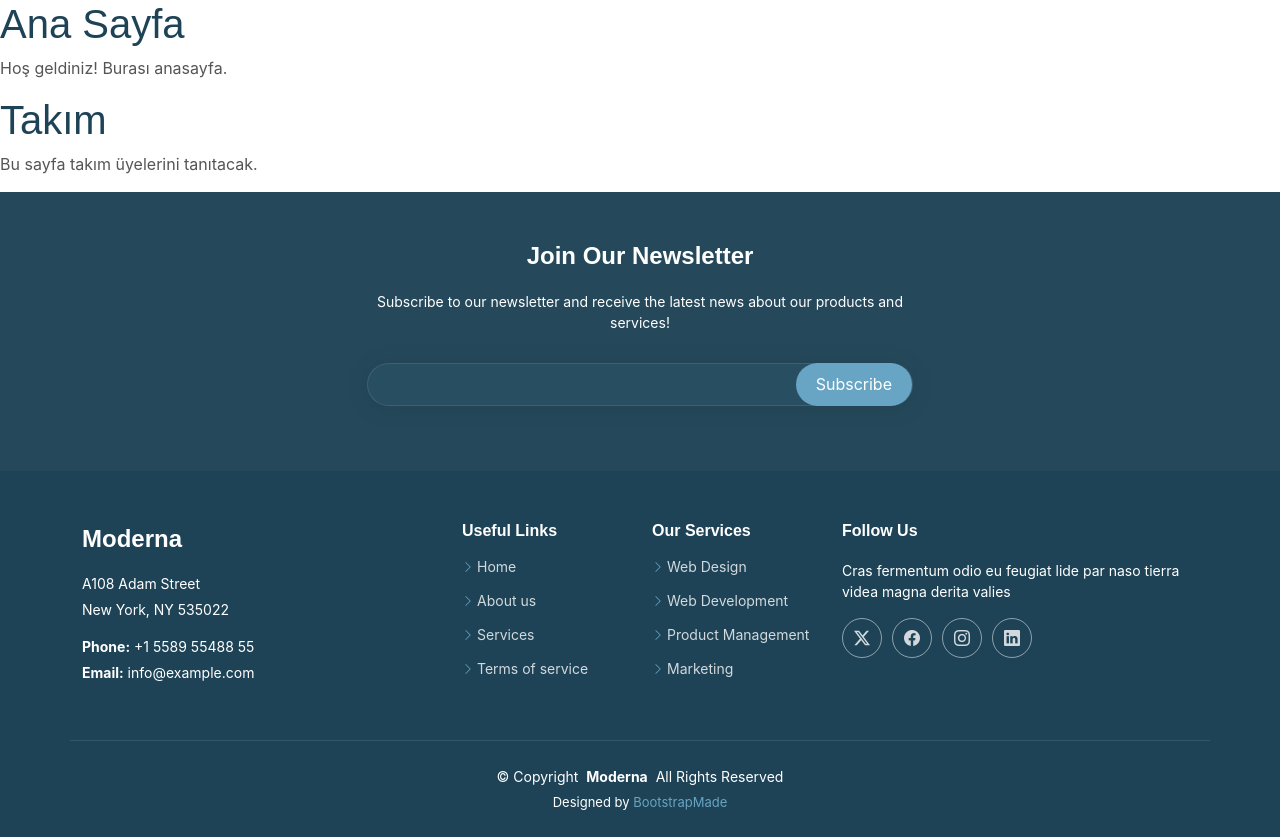
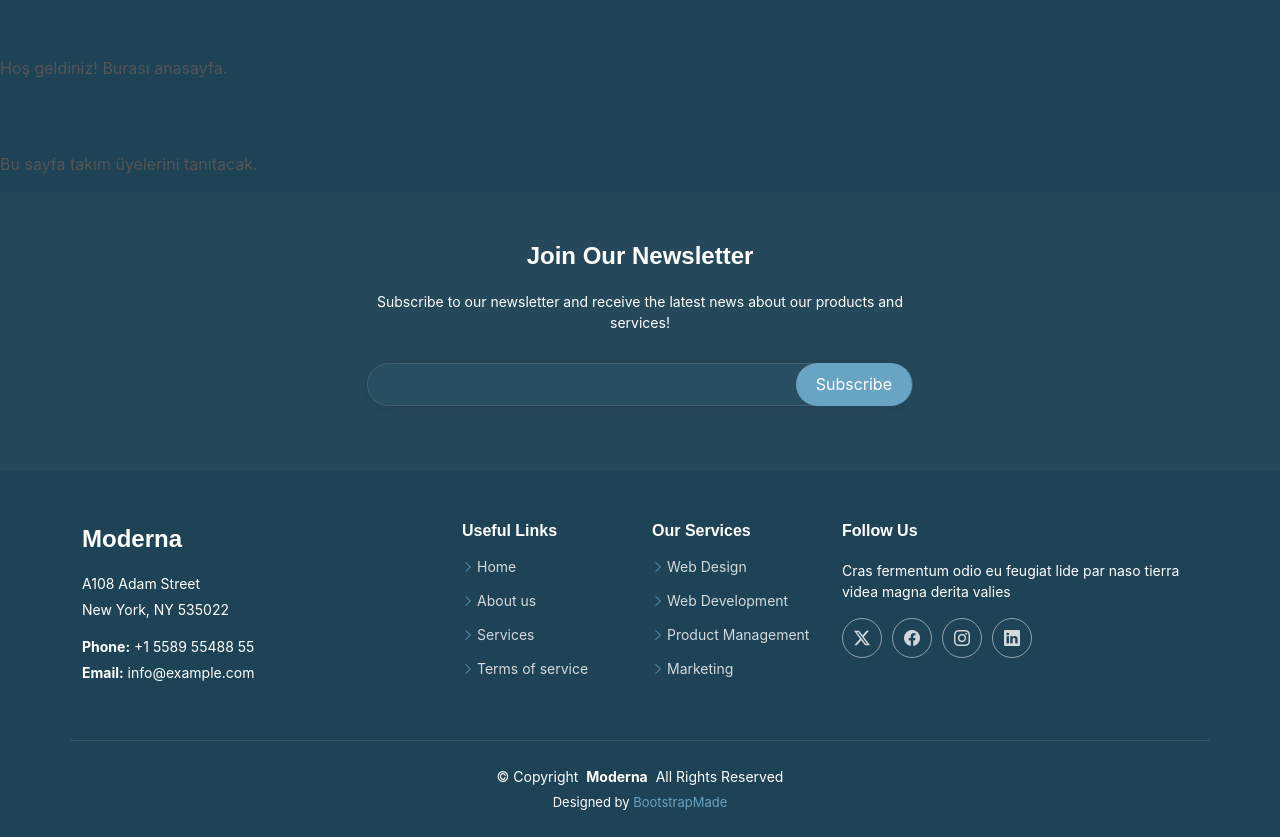
Before and after one commit to busraknar/my-test-app, a React (Create React App) app: page /team in a window 1280 px wide. Built offline with nearby package versions, Linux system fonts and the light colour scheme.

Commit message:
index-page color edited

```diff
--- a/public/assets/css/main.css
+++ b/public/assets/css/main.css
@@ -64,6 +64,11 @@ body {
   color: var(--default-color);
   background-color: var(--background-color);
   font-family: var(--default-font);
+}
+
+body.index-page {
+  background-color: #1e4356;
+; /* Burada istediğiniz arka plan rengi */
 }
 
 a {
@@ -222,9 +227,9 @@ h6 {
 # Global Header
 --------------------------------------------------------------*/
 .header {
-  --background-color: rgba(255, 255, 255, 0);
-  --default-color: #ffffff;
-  --heading-color: #ffffff;
+  --background-color: #1e4356;
+  --default-color: #1e4356;
+  --heading-color: #1e4356;
   color: var(--default-color);
   background-color: var(--background-color);
   padding: 15px 0;
@@ -245,7 +250,7 @@ h6 {
   font-size: 30px;
   margin: 0;
   font-weight: 700;
-  color: var(--heading-color);
+  color: rgb(0, 0, 0);
 }
 
 /* Global Header on Scroll
@@ -1155,6 +1160,8 @@ section,
 /*--------------------------------------------------------------
 # About Section
 --------------------------------------------------------------*/
+
+
 .about .content h3 {
   font-size: 1.75rem;
   font-weight: 700;
```
